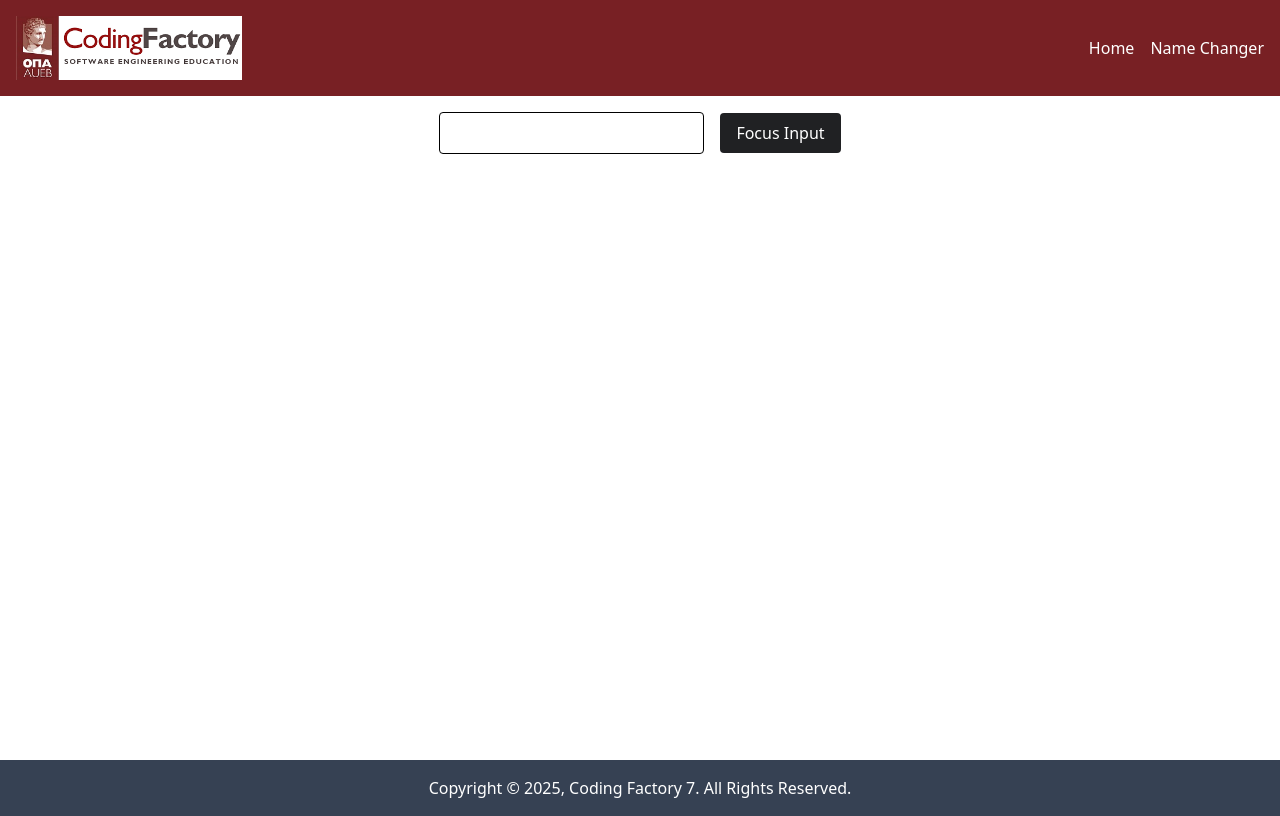
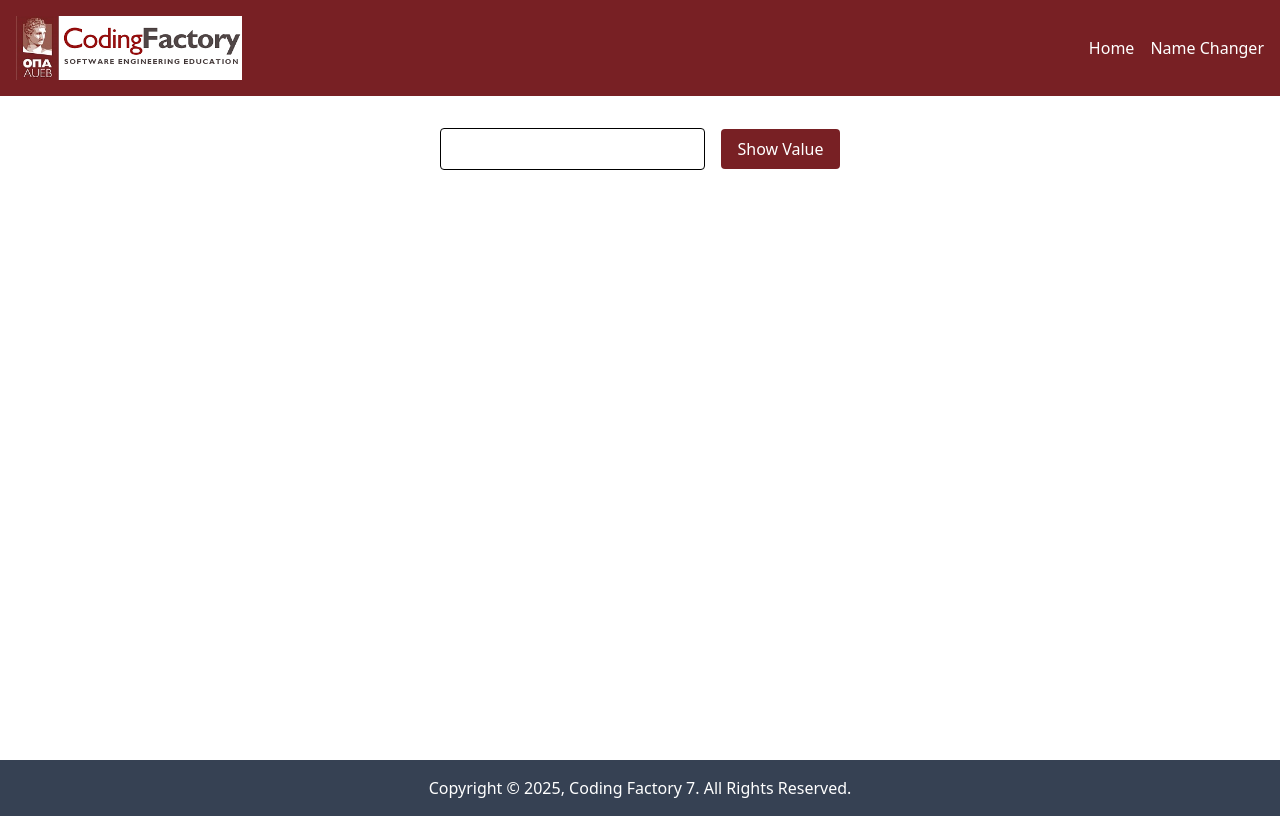
Before and after one commit to chriskampolis/cf7-components-intro, a React (Vite) app: page / in a window 1280 px wide. Built offline with nearby package versions, Linux system fonts and the light colour scheme.

Commit message:
feat: add ControlledInput and UncontrolledInput components

```diff
--- a/src/App.tsx
+++ b/src/App.tsx
@@ -25,7 +25,8 @@
 import RouterExamplesLayout from "./components/RouterExamplesLayout.tsx";
 import AutoRedirectPage from "./pages/AutoRedirectPage.tsx";
 import NotFoundPage from "./pages/NotFoundPage.tsx";
-import FocusInput from "./components/FocusInput.tsx";
+// import FocusInput from "./components/FocusInput.tsx";
+import UncontrolledInput from "./components/UncontrolledInput.tsx";
 
 function App() {
 
@@ -65,10 +66,11 @@
       <BrowserRouter>
         {/*<Layout>*/}
           <Routes>
-            {/*<Route path="/" element={<HomePage />}/>*/}
             <Route element={<RouterLayout />}>
+              {/*<Route path="/" element={<HomePage />}/>*/}
               {/*<Route index element={<HomePage />}/>*/}
-              <Route index element={<FocusInput />}/>
+              {/*<Route index element={<FocusInput />}/>*/}
+              <Route index element={<UncontrolledInput />}/>
             </Route>
             {/*<Route path="examples?"/>*/}
             <Route path="examples" element={<RouterExamplesLayout/>}>
--- /dev/null
+++ b/src/components/ControlledInput.tsx
@@ -0,0 +1,25 @@
+import {useState} from "react";
+
+
+const ControlledInput = () => {
+  const [name, setName] = useState("");
+
+  const handleChange = (e: React.ChangeEvent<HTMLInputElement>) => {
+    setName(e.target.value);
+  }
+
+  return (
+    <>
+      <div className="text-center">
+        <input
+          value={name}
+          onChange={handleChange}
+          type="text"
+          className="border rounded px-4 py-2"
+        />
+      </div>
+    </>
+  )
+}
+
+export default ControlledInput;
--- /dev/null
+++ b/src/components/UncontrolledInput.tsx
@@ -0,0 +1,29 @@
+import {useRef} from "react";
+
+const UncontrolledInput = () => {
+  const inputRef = useRef<HTMLInputElement>(null);
+
+
+  const handleClick = () => {
+    alert(`Value: ${inputRef.current?.value}`);
+  }
+
+  return (
+    <>
+      <div className="text-center mt-8 space-x-4">
+        <input
+          ref={inputRef}
+          type="text"
+          className="border rounded px-4 py-2"
+        />
+        <button
+          onClick={handleClick}
+          className="bg-cf-dark-red text-white px-4 py-2 rounded">
+          Show Value
+        </button>
+      </div>
+    </>
+  )
+}
+
+export default UncontrolledInput;
```
